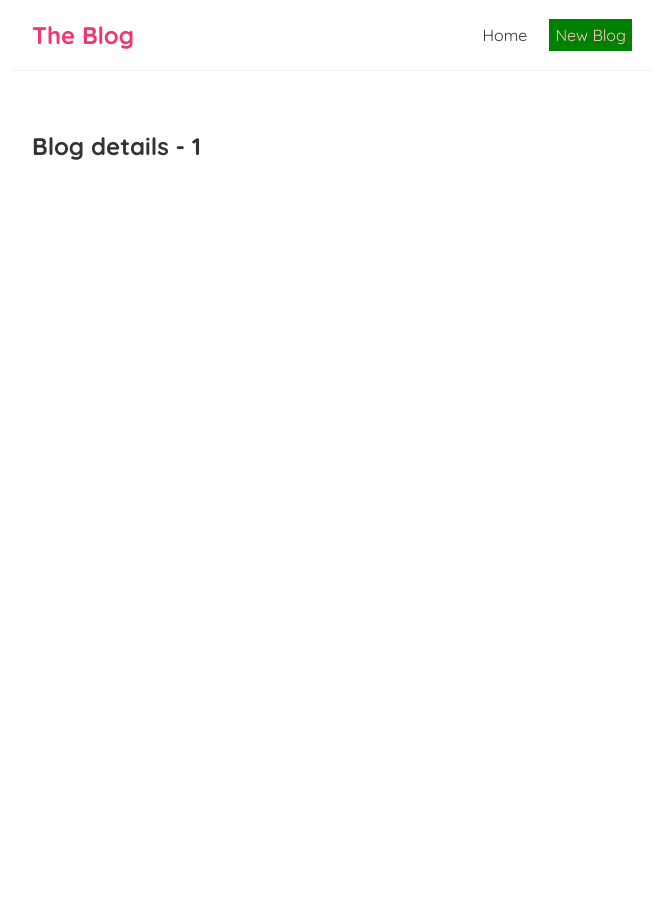
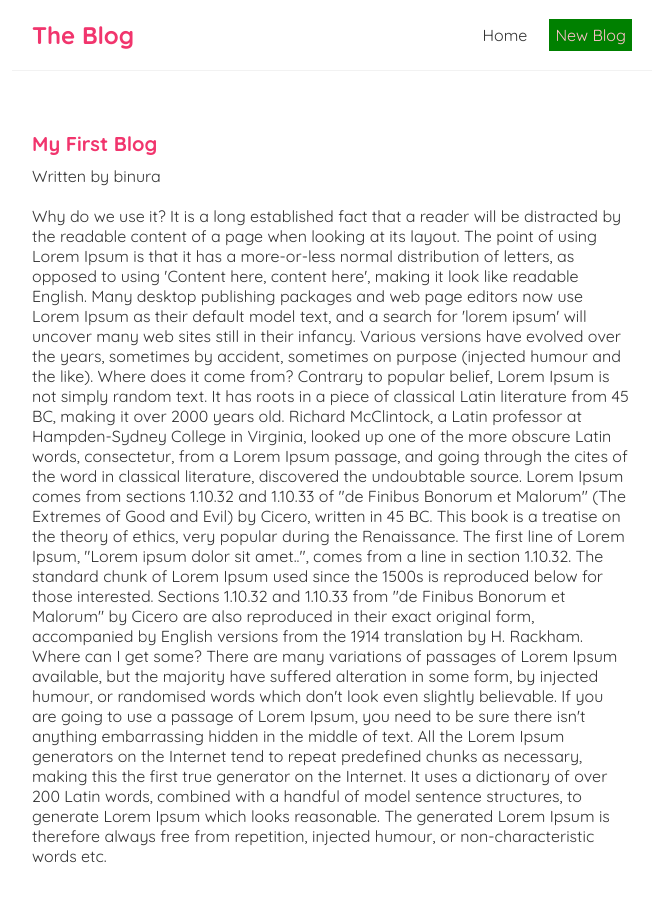
Before and after one commit to Binuraowin/react-tutorial, a React (Create React App) app in the folder react-tutorial/: page /blogs/1 in a window 1280 px wide. Shown: the top 902 px of the page, without its empty margins (308-971 px from the left). Before the commit the page ends 800 px from the top, so only its background shows below. Built offline with nearby package versions, Linux system fonts and the light colour scheme; data requests are answered from the project's data file.

Commit message:
view blogs

```diff
--- a/react-tutorial/src/BolgDetails.js
+++ b/react-tutorial/src/BolgDetails.js
@@ -1,11 +1,21 @@
 import { useParams } from "react-router-dom";
+import useFetch from "./useFetch";
 
 const BlogDetails = () => {
     const { id } = useParams();
+    const { data: blog, error, isPending } = useFetch('http://localhost:8000/blogs/' + id);
 
     return (
         <div className="blog-details">
-            <h2>Blog details - { id }</h2>
+            { isPending && <div>Loading...</div> }
+            { error && <div>{ error }</div> }
+            { blog && (
+                <article>
+                    <h2>{ blog.title }</h2>
+                    <p>Written by { blog.author }</p>
+                    <div>{ blog.body }</div>
+                </article>
+            )}
         </div>
     );
 }
--- a/react-tutorial/src/index.css
+++ b/react-tutorial/src/index.css
@@ -49,3 +49,23 @@
   color: #f1356d;
   margin-bottom: 8px;
 }
+.blog-preview a{
+  text-decoration: none;
+}
+/* blog details page */
+.blog-details h2 {
+  font-size: 20px;
+  color: #f1356d;
+  margin-bottom: 10px;
+}
+.blog-details div {
+  margin: 20px 0;
+}
+.blog-details button {
+  background: #f1356d;
+  color: #fff;
+  border: 0;
+  padding: 8px;
+  border-radius: 8px;
+  cursor: pointer;
+}
```
